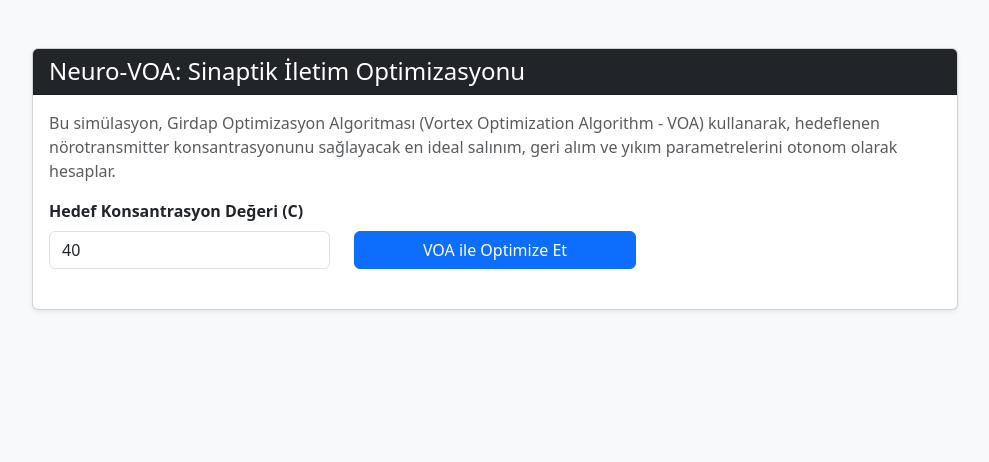
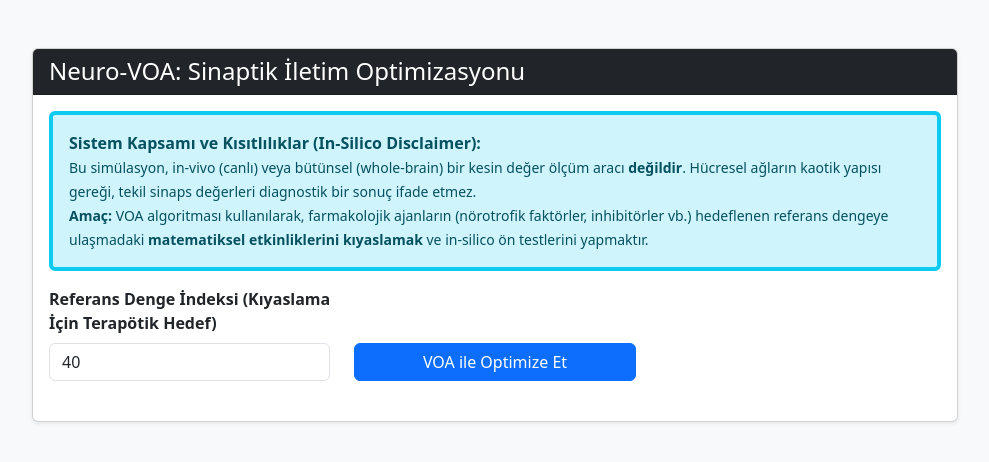
Before and after one commit to Meveda24/Neuro-VOA, a Flask app: page / in a window 1280 px wide. Shown: the top 462 px of the page, without its empty margins (145-1134 px from the left). Run offline with Flask 3, Linux system fonts and the light colour scheme.

Commit message:
Update terminology and add disclaimer for academic review

```diff
--- a/app.py
+++ b/app.py
@@ -22,7 +22,7 @@ def plot_to_base64(release, reuptake, deg, hedef):
     plt.figure(figsize=(10, 5))
     plt.plot(t, C, label='Optimize Edilmiş Nörotransmitter Salınımı', color='#0d6efd', linewidth=2)
     plt.axhline(y=hedef, color='#dc3545', linestyle='--', label=f'Hedef Konsantrasyon ({hedef})')
-    plt.title('VOA ile Sinaptik İletim Optimizasyonu', fontsize=14)
+    plt.title('Ajan Parametrelerinin Referans İndekse Yakınsama Grafiği (In-Silico ODE Çözümü)', fontsize=14)
     plt.xlabel('Zaman (ms)')
     plt.ylabel('Konsantrasyon (C)')
     plt.legend()
--- a/templates/index.html
+++ b/templates/index.html
@@ -14,12 +14,16 @@
                         <h4 class="mb-0">Neuro-VOA: Sinaptik İletim Optimizasyonu</h4>
                     </div>
                     <div class="card-body">
-                        <p class="text-muted">Bu simülasyon, Girdap Optimizasyon Algoritması (Vortex Optimization Algorithm - VOA) kullanarak, hedeflenen nörotransmitter konsantrasyonunu sağlayacak en ideal salınım, geri alım ve yıkım parametrelerini otonom olarak hesaplar.</p>
+                        <div class="alert alert-info border-start border-info border-4" role="alert">
+                            <strong><i class="bi bi-info-circle"></i> Sistem Kapsamı ve Kısıtlılıklar (In-Silico Disclaimer):</strong><br>
+                            <small>Bu simülasyon, in-vivo (canlı) veya bütünsel (whole-brain) bir kesin değer ölçüm aracı <b>değildir</b>. Hücresel ağların kaotik yapısı gereği, tekil sinaps değerleri diagnostik bir sonuç ifade etmez.
+                            <br><b>Amaç:</b> VOA algoritması kullanılarak, farmakolojik ajanların (nörotrofik faktörler, inhibitörler vb.) hedeflenen referans dengeye ulaşmadaki <b>matematiksel etkinliklerini kıyaslamak</b> ve in-silico ön testlerini yapmaktır.</small>
+                        </div>
 
                         <form method="POST" class="mb-4">
                             <div class="row align-items-end">
                                 <div class="col-md-4">
-                                    <label class="form-label fw-bold">Hedef Konsantrasyon Değeri (C)</label>
+                                    <label class="form-label fw-bold">Referans Denge İndeksi (Kıyaslama İçin Terapötik Hedef)</label>
                                     <input type="number" class="form-control" name="hedef" value="{{ sonuclar.hedef if sonuclar else 40 }}" step="1" required>
                                 </div>
                                 <div class="col-md-4">
@@ -34,25 +38,25 @@
                         <div class="row mb-4">
                             <div class="col-md-3">
                                 <div class="p-3 bg-white border rounded border-primary">
-                                    <small class="text-muted d-block">İdeal Salınım</small>
+                                    <small class="text-muted d-block">Ajan: Presinaptik Salınım Oranı</small>
                                     <strong>{{ sonuclar.salinim }}</strong>
                                 </div>
                             </div>
                             <div class="col-md-3">
                                 <div class="p-3 bg-white border rounded border-success">
-                                    <small class="text-muted d-block">İdeal Geri Alım</small>
+                                    <small class="text-muted d-block">Ajan: Reuptake İnhibisyon Düzeyi</small>
                                     <strong>{{ sonuclar.geri_alim }}</strong>
                                 </div>
                             </div>
                             <div class="col-md-3">
                                 <div class="p-3 bg-white border rounded border-warning">
-                                    <small class="text-muted d-block">İdeal Enzim Yıkımı</small>
+                                    <small class="text-muted d-block">Ajan: Enzimatik Aktivite (MAO/COMT)</small>
                                     <strong>{{ sonuclar.yikim }}</strong>
                                 </div>
                             </div>
                             <div class="col-md-3">
                                 <div class="p-3 bg-white border rounded border-danger">
-                                    <small class="text-muted d-block">Hata Payı (Fitness)</small>
+                                    <small class="text-muted d-block">Ajanın Sistematik Sapma Skoru (Fitness)</small>
                                     <strong>{{ sonuclar.hata }}</strong>
                                 </div>
                             </div>
```
